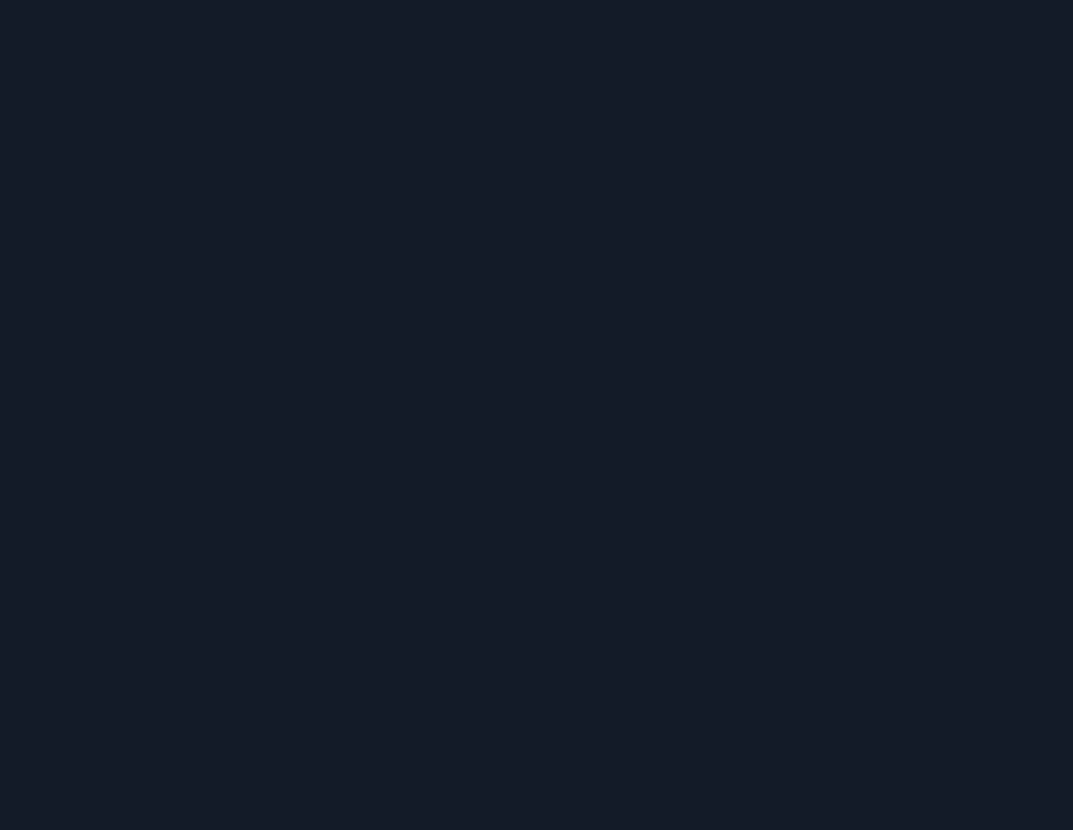
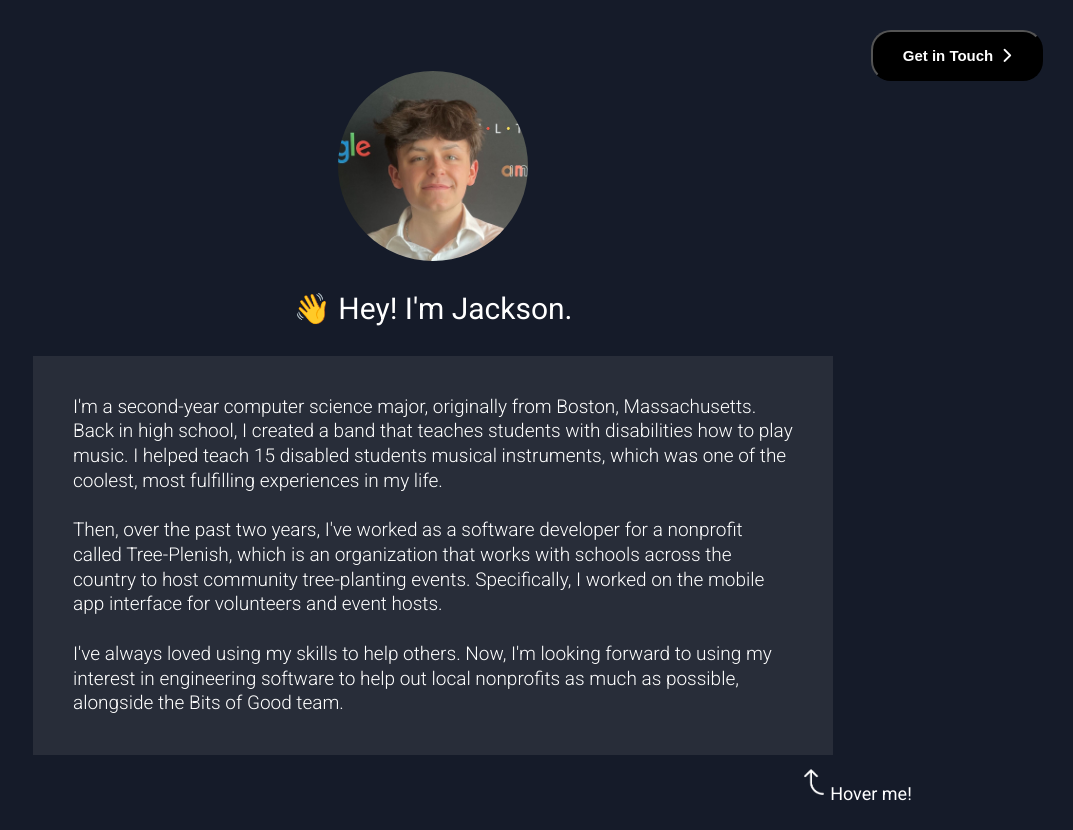
Before and after one commit to jacksonbelanger/bits-of-good-intro, a plain HTML site: page index.html in a window 1280 px wide. Shown: the whole page, without its empty margins (207-1280 px from the left). Before the commit the page ends 800 px from the top, so only its background shows below. Drawn offline with Linux system fonts and the light colour scheme.

Commit message:
page done

```diff
--- a/index.html
+++ b/index.html
@@ -4,11 +4,40 @@
 
 <head>
     <link rel="stylesheet" href="styles.css">
+    <link rel="preconnect" href="https://fonts.googleapis.com">
+    <link rel="preconnect" href="https://fonts.gstatic.com" crossorigin>
+    <link
+        href="https://fonts.googleapis.com/css2?family=Roboto:ital,wght@0,100;0,300;0,400;0,500;0,700;0,900;1,100;1,300;1,400;1,500;1,700;1,900&display=swap"
+        rel="stylesheet">
+    <link href="https://cdnjs.cloudflare.com/ajax/libs/font-awesome/6.0.0/css/all.min.css" rel="stylesheet">
 </head>
 <!-- Your HTML Here -->
 
 <body>
-    <img src="" alt="">
+    <img id="headshot" src="images/jackson_pfp.jpeg" alt="Photo of Jackson">
+    <p id="greeting">👋 Hey! I'm Jackson.</p>
+    <div id="bio-card">
+        <p id="bio">I'm a second-year computer science major, originally from Boston, Massachusetts. Back in high
+            school, I created a band that teaches students with disabilities how to play music. I helped teach 15
+            disabled students musical instruments, which was one of the coolest, most fulfilling experiences in my
+            life.<br><br>
+            Then, over the past two years, I've worked as a software developer for a nonprofit called Tree-Plenish,
+            which is an organization that works with schools across the country to host community tree-planting events.
+            Specifically, I worked on the mobile app interface for volunteers and event hosts.
+            <br><br>
+            I've always loved using my skills to help others. Now, I'm looking forward to using my interest in
+            engineering software to help out local nonprofits as much as possible, alongside the Bits of Good
+            team.
+        </p>
+    </div>
+    <div id="hover-me-container">
+        <img id="arrow-up" src="images/arrow_up.png" alt="arrow-pointing-up">
+        <p id="hover-me">Hover me!</p>
+    </div>
+    <button
+        onclick="location.href='mailto:jacksonbelanger@gatech.edu?subject=Bits%20of%20Good%20Introduction&body=Nice%20website'">
+        Get in Touch&nbsp;&nbsp;<i class="fa-solid fa-chevron-right"></i>
+    </button>
 </body>
 
 </html>
--- a/styles.css
+++ b/styles.css
@@ -1,7 +1,84 @@
 /* Your Styles Here */
-body{
+body {
     display: flex;
+    flex-direction: column;
     align-items: center;
     justify-content: center;
     background-color: #151b29;
+    font-family: "Roboto", sans-serif;
+    color: #fff;
 }
+
+#headshot {
+    height: 15%;
+    width: 15%;
+    border-radius: 100%;
+    display: block;
+    margin-top: 5%;
+}
+
+#greeting {
+    font-size: 30px;
+}
+
+#bio-card {
+    background-color: #282d39;
+    width: 90%;
+    max-width: 800px;
+    height: 50%;
+    transition: transform 0.25s, box-shadow 0.25s, background-color 0.25s;
+}
+
+#bio-card:hover {
+    box-shadow: 0 20px 20px -16px #82a7fd;
+    transform: translateY(-10px);
+    background-color: #2b3753;
+}
+
+#bio {
+    padding: 20px 40px;
+    font-size: 19px;
+    line-height: 130%;
+    font-weight: 300;
+}
+
+#arrow-up {
+    vertical-align: top;
+    width: 20px;
+    margin-right: 2px;
+}
+
+#hover-me {
+    vertical-align: top;
+    display: inline-block;
+    margin-top: 14px;
+    font-size: 18px;
+}
+
+#hover-me-container {
+    display: inline-block;
+    margin-top: 14px;
+    margin-left: 850px;
+}
+
+button {
+    position: absolute;
+    top: 30px;
+    right: 30px;
+    background-color: #000;
+    color: #fff;
+    font-weight: 600;
+    border-radius: 20px;
+    padding: 15px 30px;
+    font-size: 15px;
+    transition: color 0.25s, border-color 0.25s, background-color 0.25s;
+    /* border-top: 2px solid #fff;
+    border-left: 2px solid #fff; */
+}
+
+button:hover {
+    background-color: #fff;
+    /* border: 2px solid #fff; */
+    color: #282d39;
+    cursor: pointer;
+}
```
Also changed, not shown: images/arrow_up.png (added), images/jackson_pfp.jpeg (added).
